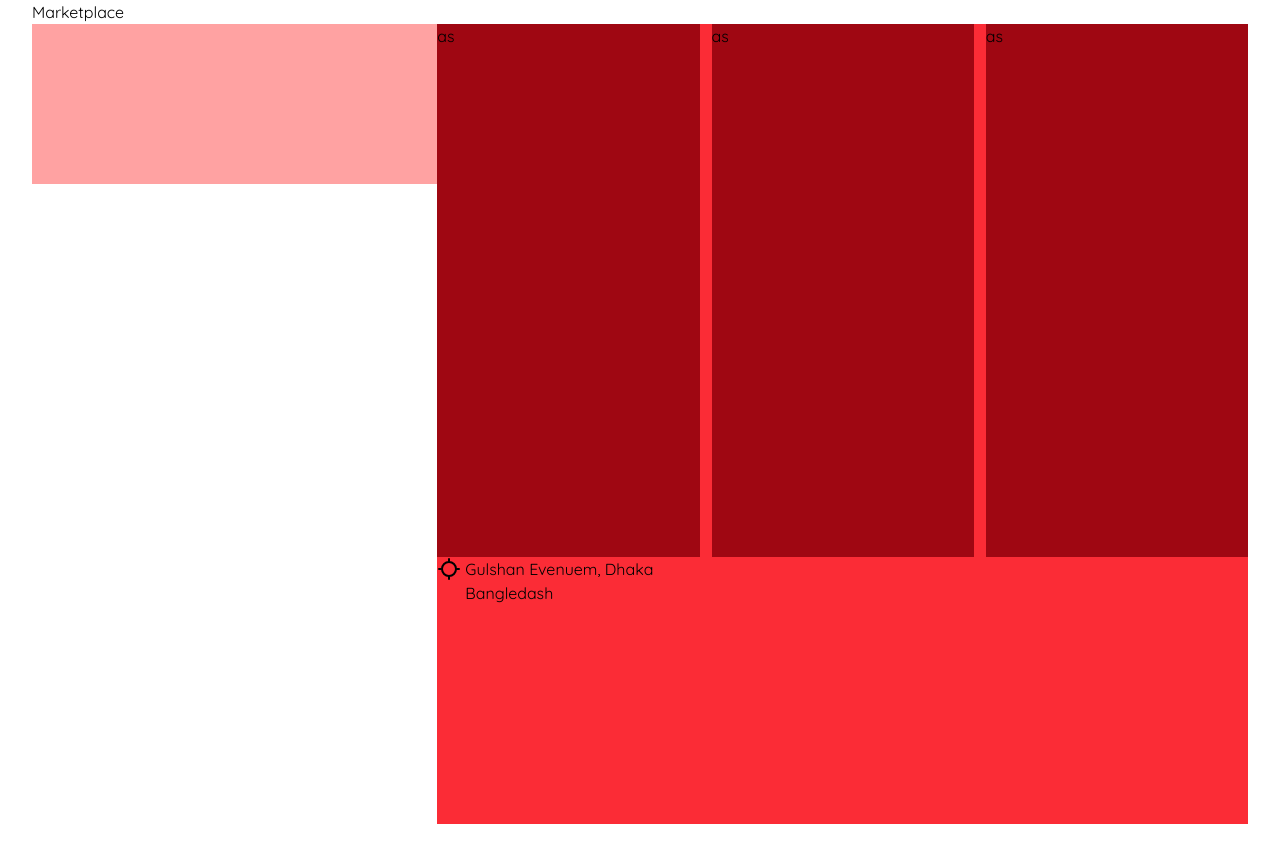
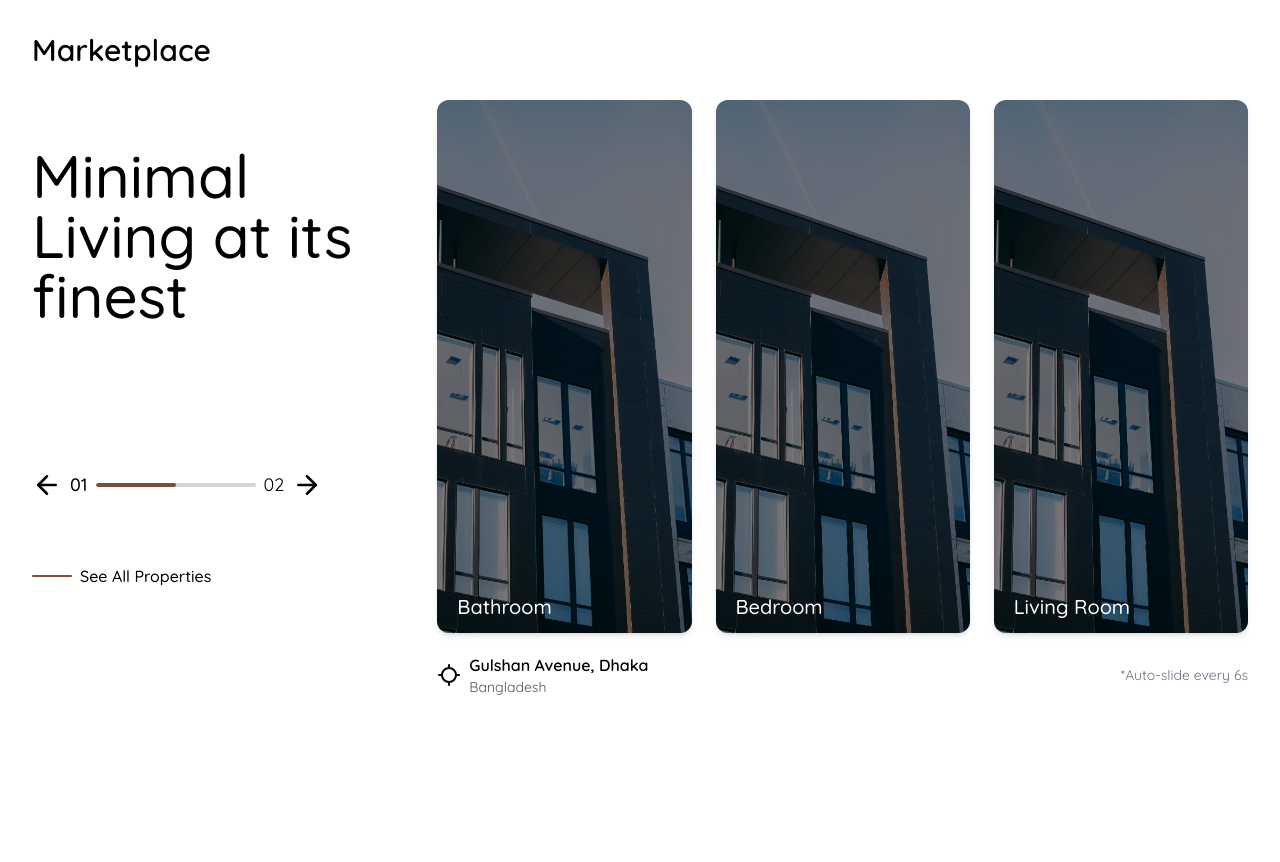
Before and after one commit to Ftgeorge/heuvera_landing, a Next.js app: page /marketplace in a window 1280 px wide. Shown: the top 862 px of the page. Before the commit the page ends 824 px from the top, so only its background shows below. Built offline with nearby package versions, Linux system fonts and the light colour scheme.

Commit message:
feat(marketplace): Scaffolding complete

```diff
--- a/src/app/(main)/marketplace/page.tsx
+++ b/src/app/(main)/marketplace/page.tsx
@@ -1,32 +1,108 @@
-import { LucideLocate } from "lucide-react";
+'use client';
+
+import { LucideArrowLeft, LucideArrowRight, LucideLocate } from "lucide-react";
+import Image from "next/image";
+import { useEffect, useState } from "react";
+
+const propertySlides = [
+    [
+        { title: "Bathroom", image: "/apartment.jpg" },
+        { title: "Bedroom", image: "/apartment.jpg" },
+        { title: "Living Room", image: "/apartment.jpg" },
+    ],
+    [
+        { title: "Balcony", image: "/apartment.jpg" },
+        { title: "Kitchen", image: "/apartment.jpg" },
+        { title: "Dining Room", image: "/apartment.jpg" },
+    ],
+    // Add more slides as needed
+];
 
 export default function Marketplace() {
+    const [currentSlide, setCurrentSlide] = useState(0);
+
+    const handlePrev = () => {
+        setCurrentSlide((prev) => (prev === 0 ? propertySlides.length - 1 : prev - 1));
+    };
+
+    const handleNext = () => {
+        setCurrentSlide((prev) => (prev + 1) % propertySlides.length);
+    };
+
+    useEffect(() => {
+        const interval = setInterval(() => {
+            handleNext();
+        }, 6000); // 6 seconds per slide
+        return () => clearInterval(interval);
+    }, []);
+
+    const progressWidth = `${((currentSlide + 1) / propertySlides.length) * 100}%`;
+
     return (
-        <>
-            <div className="h-screen w-full px-8">
-                <div>
-                    <h1>Marketplace</h1>
+        <div className="h-screen w-full px-8">
+            <div>
+                <h1 className="text-3xl font-semibold py-8">Marketplace</h1>
+            </div>
+            <div className="w-full flex h-full">
+                {/* Left side */}
+                <div className="w-4/12 pr-6 flex flex-col h-4/6 justify-center gap-16">
+                    <div className="pb-20">
+                        <h1 className="text-black text-6xl font-medium">Minimal Living at its finest</h1>
+                    </div>
+                    <div className="flex flex-row gap-2 items-center">
+                        <button onClick={handlePrev}>
+                            <LucideArrowLeft size={30} />
+                        </button>
+                        <h1 className="font-medium text-lg">{String(currentSlide + 1).padStart(2, "0")}</h1>
+                        <div className="h-1 w-40 bg-gray-300 rounded-lg relative overflow-hidden">
+                            <div
+                                className="h-full bg-[#7B4F3A] rounded-lg transition-all duration-700 ease-in-out"
+                                style={{ width: progressWidth }}
+                            />
+                        </div>
+                        <h1 className="text-lg">{String(propertySlides.length).padStart(2, "0")}</h1>
+                        <button onClick={handleNext}>
+                            <LucideArrowRight size={30} />
+                        </button>
+                    </div>
+                    <div className="flex items-center gap-2 cursor-pointer hover:opacity-80 transition">
+                        <div className="w-10 h-0.5 rounded-lg bg-[#7B4F3A]" />
+                        <h1 className="text-base font-medium">See All Properties</h1>
+                    </div>
                 </div>
-                <div className="w-full flex h-full">
-                    <div className="w-4/12 h-40 bg-red-300"></div>
-                    <div className="w-8/12 h-full bg-red-500 flex flex-col">
-                        <div className="w-full gap-3 grid grid-cols-3 h-4/6">
-                            <div className="w-full h-full bg-red-800">as</div>
-                            <div className="w-full h-full bg-red-800">as</div>
-                            <div className="w-full h-full bg-red-800">as</div>
-                        </div>
-                        <div className="w-full flex justify-between">
-                            <div className="flex gap-1">
-                                <LucideLocate />
-                                <div>
-                                    <h1>Gulshan Evenuem, Dhaka</h1>
-                                    <h1>Bangledash</h1>
+
+                {/* Right side carousel */}
+                <div className="w-8/12 h-full flex flex-col gap-5">
+                    <div className="w-full grid grid-cols-3 gap-6 h-4/6">
+                        {propertySlides[currentSlide].map((property, index) => (
+                            <div key={index} className="w-full h-full relative rounded-xl overflow-hidden shadow-md">
+                                <Image
+                                    src={property.image}
+                                    width={500}
+                                    height={500}
+                                    alt={property.title}
+                                    className="h-full w-full object-cover"
+                                />
+                                <div className="absolute inset-0 bg-black/50 z-10"></div>
+                                <div className="flex flex-col absolute bottom-3 left-5 z-20">
+                                    <h1 className="text-xl font-medium text-white">{property.title}</h1>
                                 </div>
                             </div>
+                        ))}
+                    </div>
+
+                    <div className="w-full flex justify-between items-center">
+                        <div className="flex gap-2 items-center">
+                            <LucideLocate />
+                            <div>
+                                <h1 className="font-semibold">Gulshan Avenue, Dhaka</h1>
+                                <h2 className="text-sm text-gray-600">Bangladesh</h2>
+                            </div>
                         </div>
+                        <span className="text-sm text-gray-500">*Auto-slide every 6s</span>
                     </div>
                 </div>
             </div>
-        </>
-    )
+        </div>
+    );
 }
--- a/src/app/components/navigation/NavigationBar.tsx
+++ b/src/app/components/navigation/NavigationBar.tsx
@@ -26,7 +26,7 @@ export default function NavigationBar() {
             height: 1px;
             bottom: -2px;
             left: 0;
-            background-color: #7b4f3a;
+            background-color: #7B4F3A;
             transition: width 0.3s ease-in-out;
             }
 
```
Also changed, not shown: public/apartment.jpg (added).
